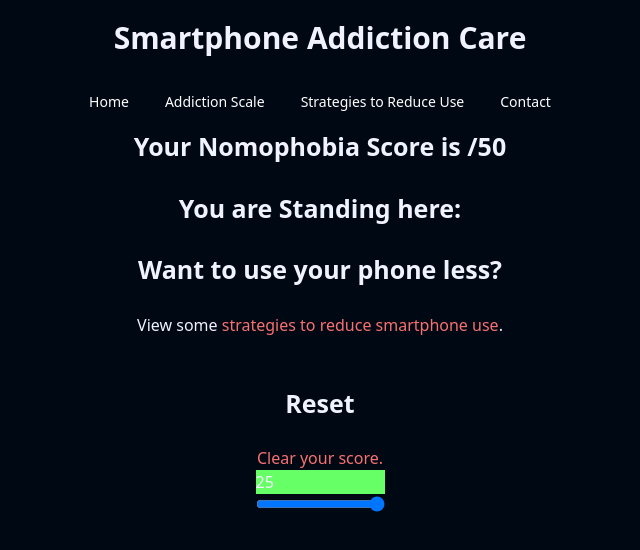
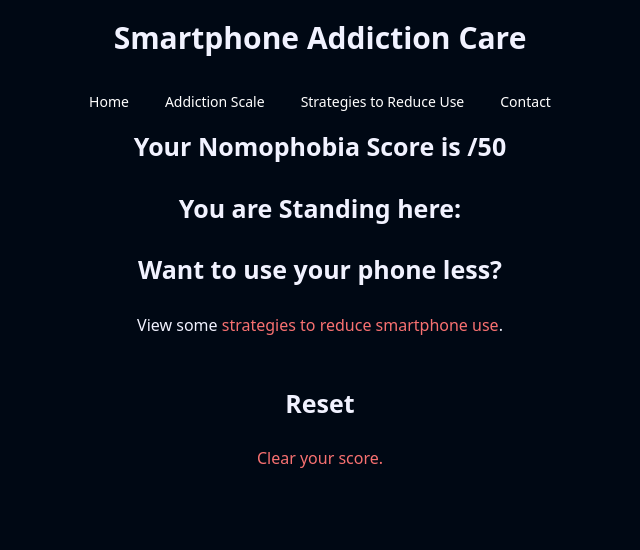
Before and after one commit to Saurabh8423/Smartphone-Addiction-Care, a React (Create React App) app: page /result in a window 1280 px wide. Shown: the top 550 px of the page, without its empty margins (320-960 px from the left). Built offline with nearby package versions, Linux system fonts and the light colour scheme.

Commit message:
result meterscale reduced

```diff
--- a/src/components/Result/Index.jsx
+++ b/src/components/Result/Index.jsx
@@ -26,7 +26,7 @@ function Index() {
       <h2 className='text-[#F1F2FF] font-[600] text-[25px]'>Reset</h2>
       <br />
       <p><Link className='font -[400] text-[16px] text-red-400' to="/addiction">Clear your score.</Link></p>
-      <MeterScale/>
+      {/* <MeterScale/> */}
     </div>
   )
 }
```
